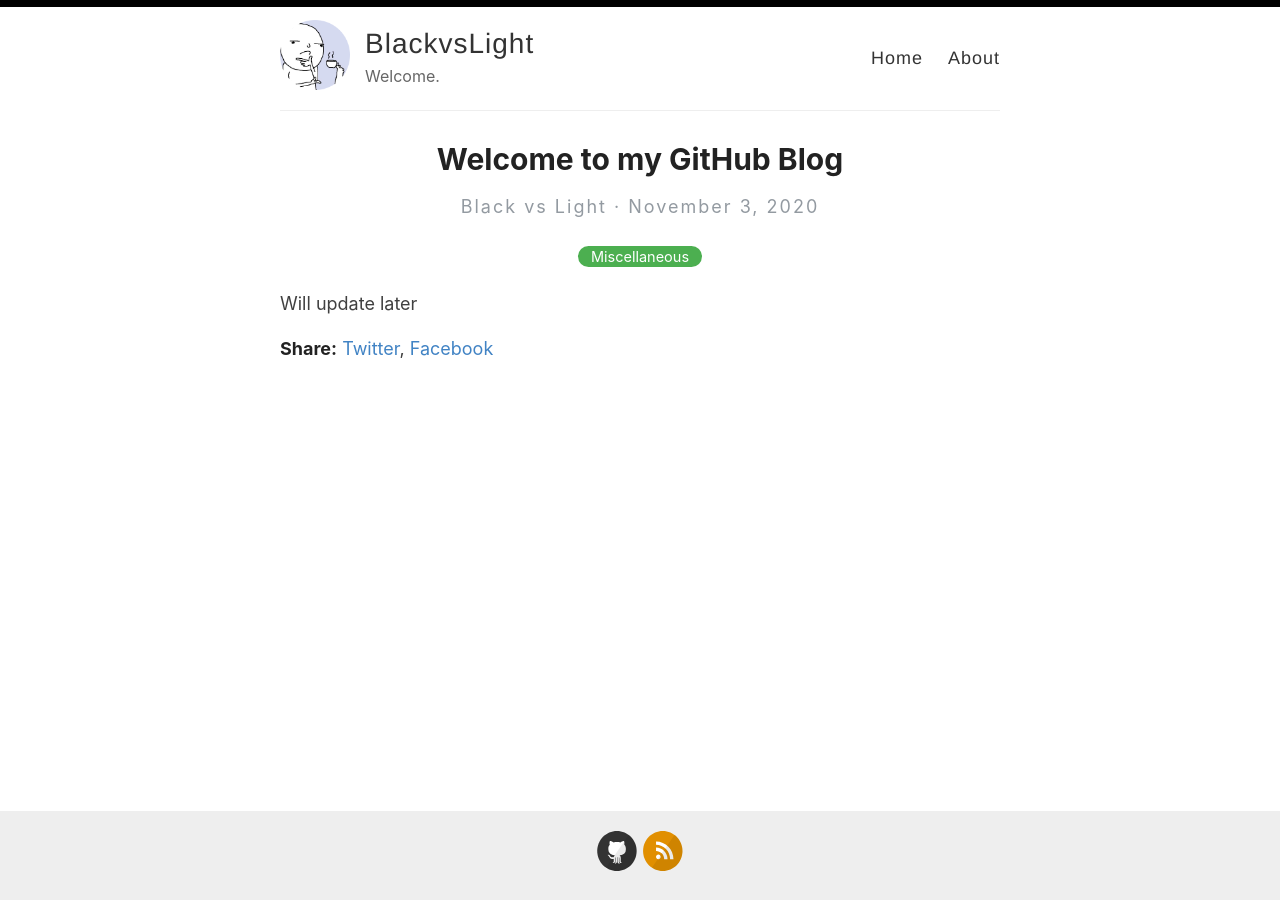
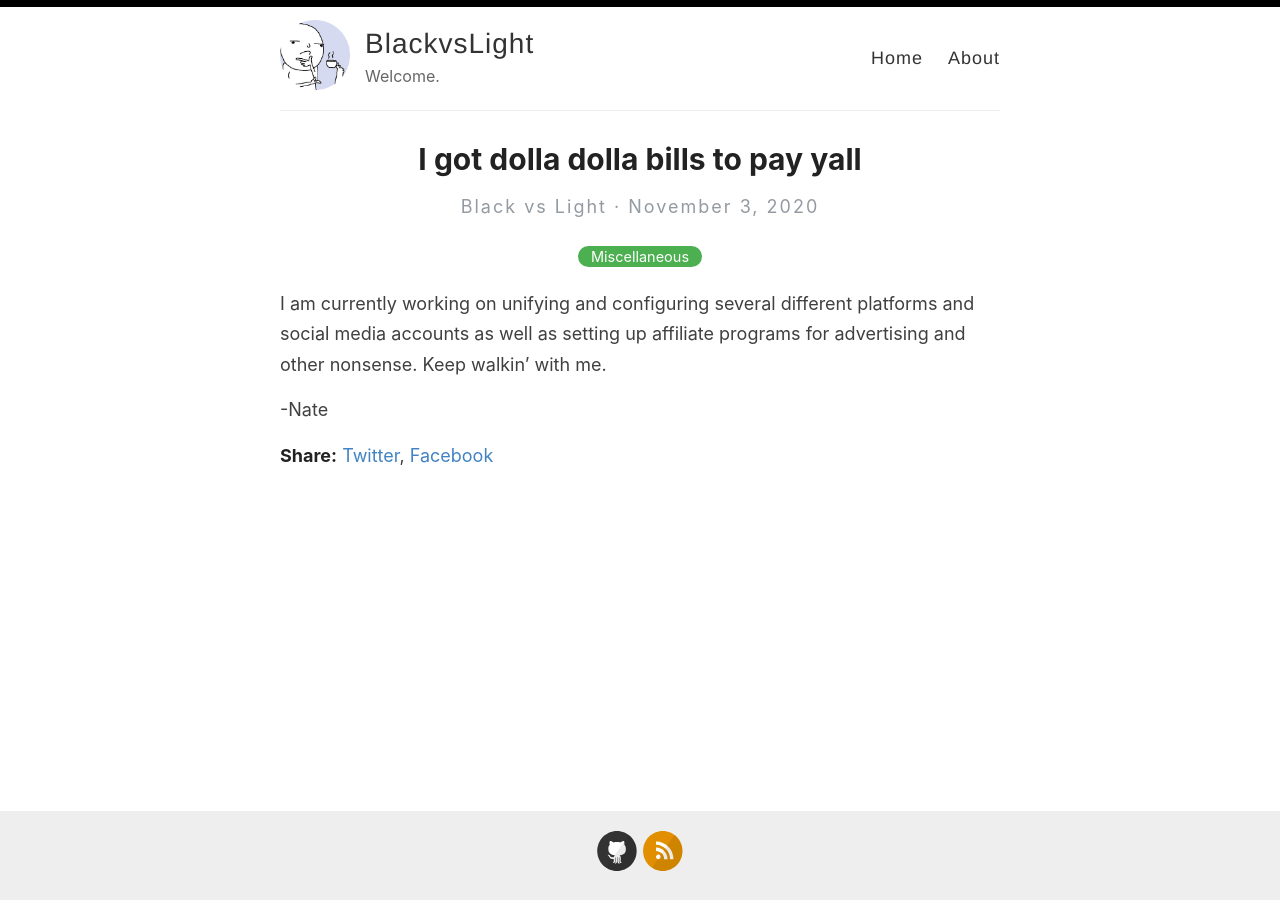
Before and after one commit to anathonous/anathonous.github.io, a Jekyll site: the page built from _posts/2020-11-03-welcome.md, in a window 1280 px wide. Built offline with Jekyll 4.4.1, drawn with Linux system fonts in a browser that asks for light colours.

Commit message:
Update 2020-11-03-welcome.md

```diff
--- a/_posts/2020-11-03-welcome.md
+++ b/_posts/2020-11-03-welcome.md
@@ -1,7 +1,9 @@
 ---
 layout: post
-title: Welcome to my GitHub Blog
+title: I got dolla dolla bills to pay yall
 categories: [Miscellaneous]
 ---
 
-Will update later
+I am currently working on unifying and configuring several different platforms and social media accounts as well as setting up affiliate programs for advertising and other nonsense. Keep walkin' with me.
+
+-Nate
```
